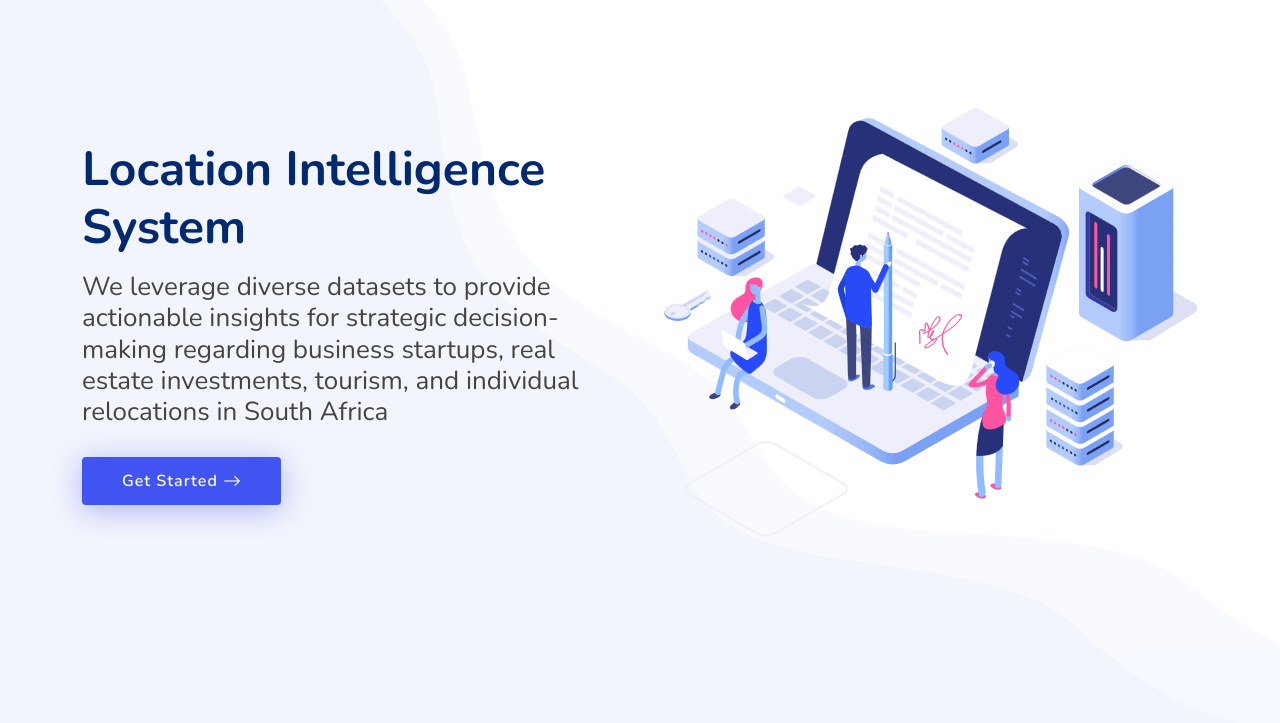
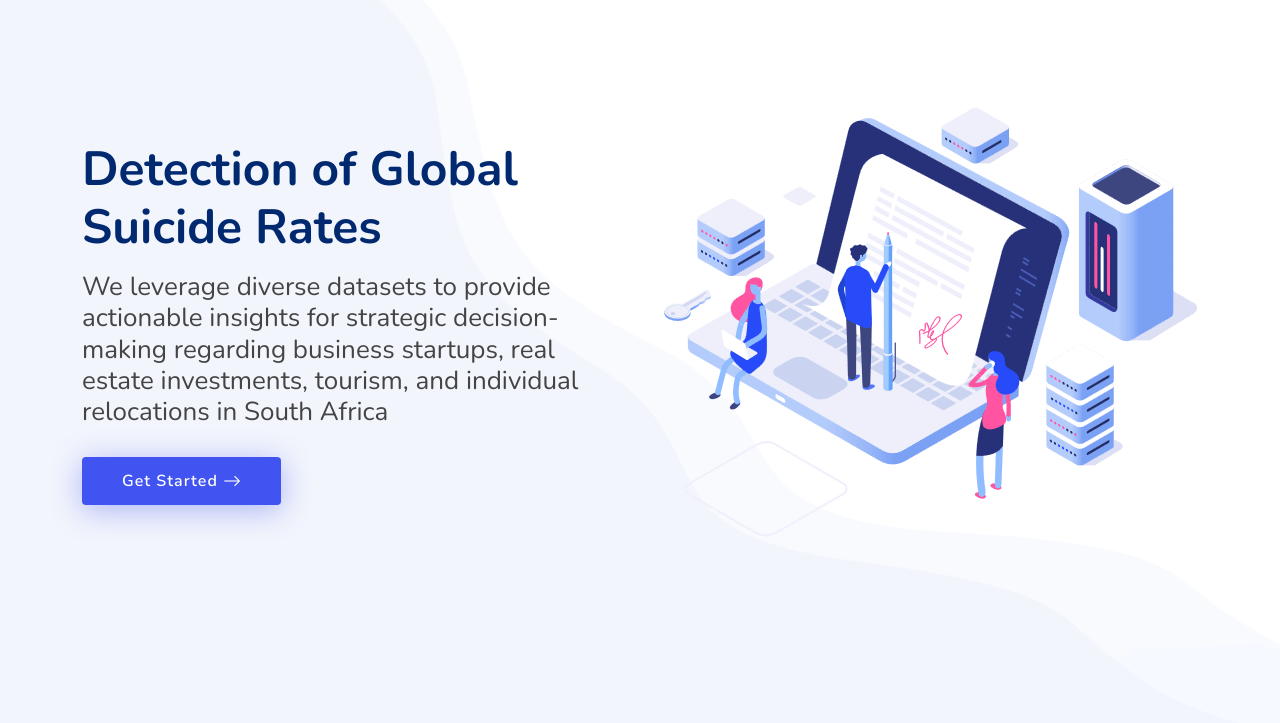
Before and after one commit to dave4rea1/Datathon, a plain HTML site: page index.html in a window 1280 px wide. Shown: the part 77-800 px from the top of the page. Drawn offline with nearby package versions, Linux system fonts and the light colour scheme.

Commit message:
changed h1 to detection

```diff
--- a/index.html
+++ b/index.html
@@ -70,7 +70,7 @@
     <div class="container">
       <div class="row">
         <div class="col-lg-6 d-flex flex-column justify-content-center">
-          <h1 data-aos="fade-up">Location Intelligence System</h1>
+          <h1 data-aos="fade-up">Detection of Global Suicide Rates</h1>
           <h2 data-aos="fade-up" data-aos-delay="400">We leverage diverse datasets to provide actionable insights
             for strategic decision-making regarding business startups, real estate investments, tourism,
             and individual relocations in South Africa</h2>
```
